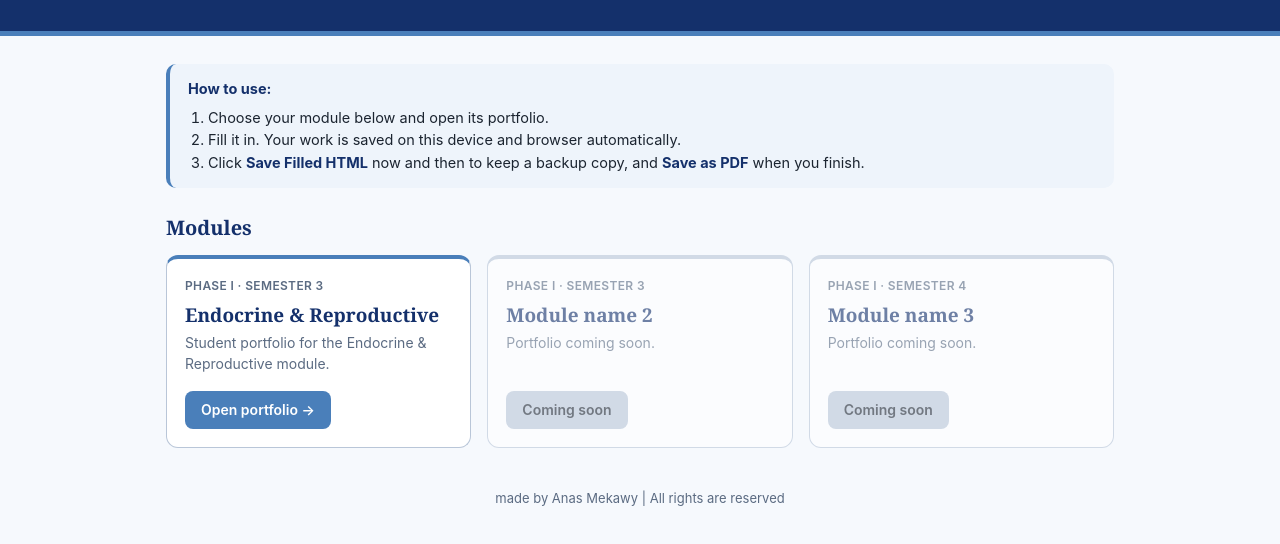
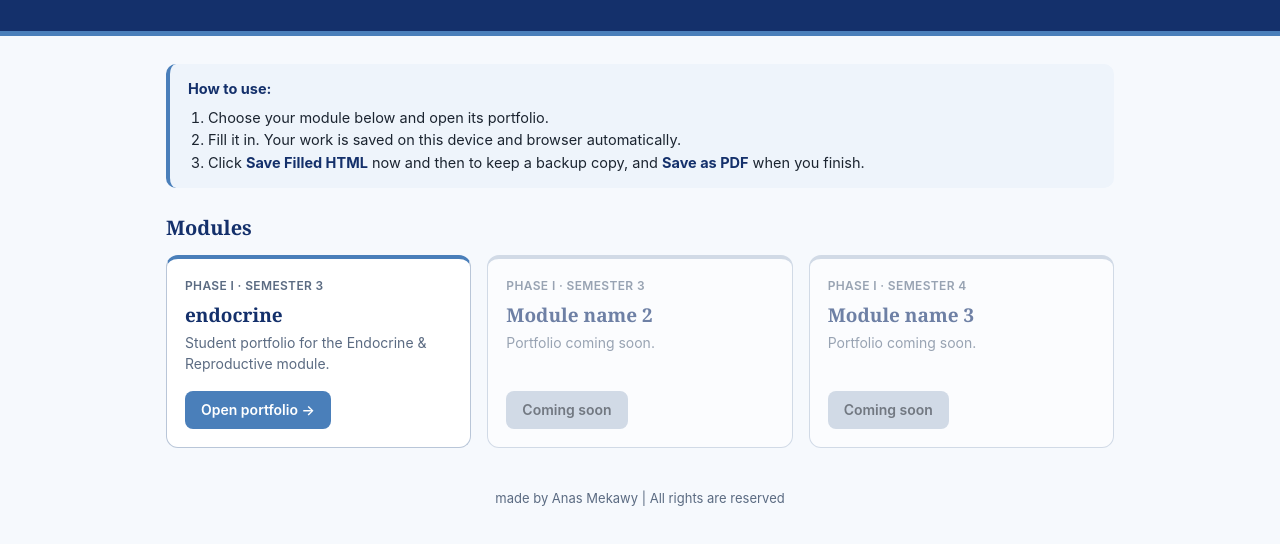
Before and after one commit to Jooeladl/portfolio, a plain HTML site: page index.html in a window 1280 px wide. Shown: the part 122-666 px from the top of the page. Drawn offline with Linux system fonts and the light colour scheme.

Commit message:
Update index.html

```diff
--- a/index.html
+++ b/index.html
@@ -53,7 +53,7 @@ footer{text-align:center;color:var(--mut);font-size:13px;padding:0 16px 30px}
    folder : the folder name in your GitHub repo (contains index.html)
    ready  : true  = clickable card, false = greyed "Coming soon"        */
 const MODULES = [
-  { name:"Endocrine & Reproductive", phase:"Phase I", sem:"Semester 3", desc:"Student portfolio for the Endocrine & Reproductive module.", folder:"endocrine", ready:true },
+  { name:"endocrine", phase:"Phase I", sem:"Semester 3", desc:"Student portfolio for the Endocrine & Reproductive module.", folder:"endocrine", ready:true },
   { name:"Module name 2",            phase:"Phase I", sem:"Semester 3", desc:"Portfolio coming soon.", folder:"module2", ready:false },
   { name:"Module name 3",            phase:"Phase I", sem:"Semester 4", desc:"Portfolio coming soon.", folder:"module3", ready:false }
 ];
```
